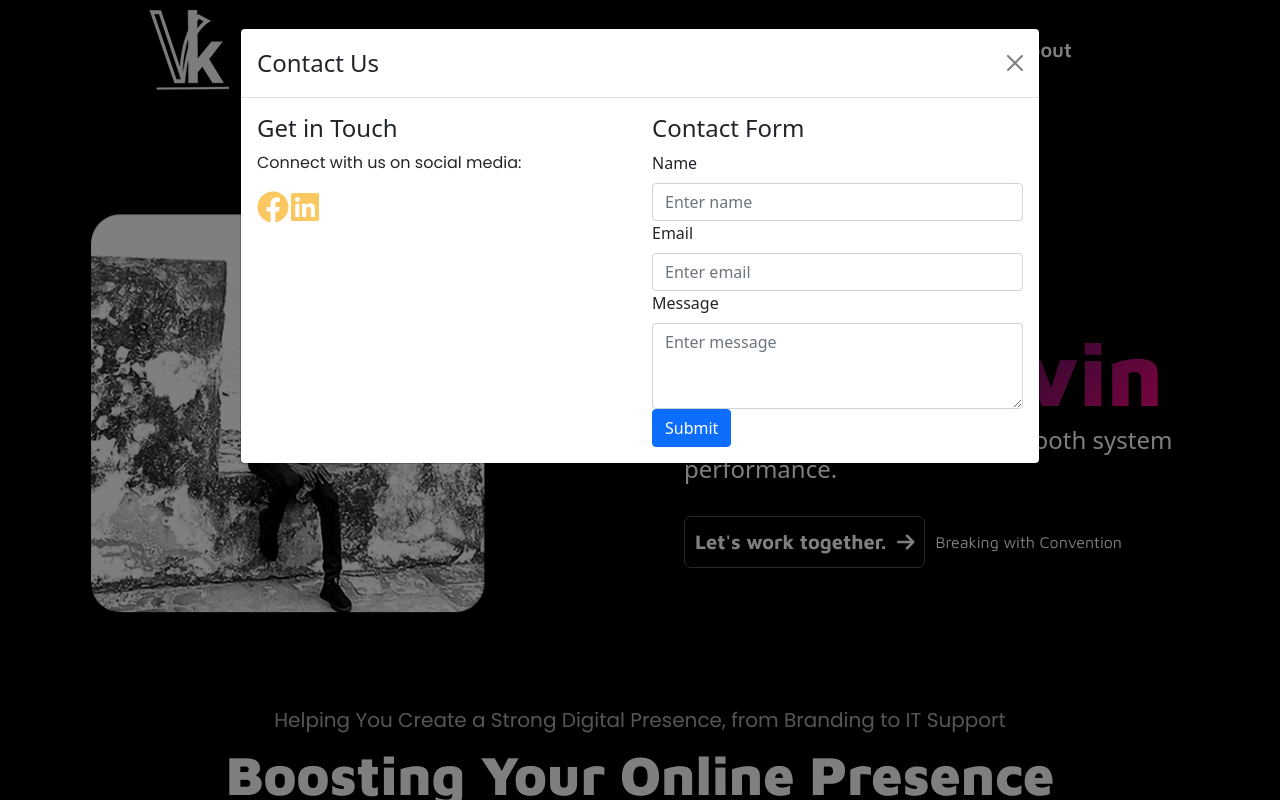
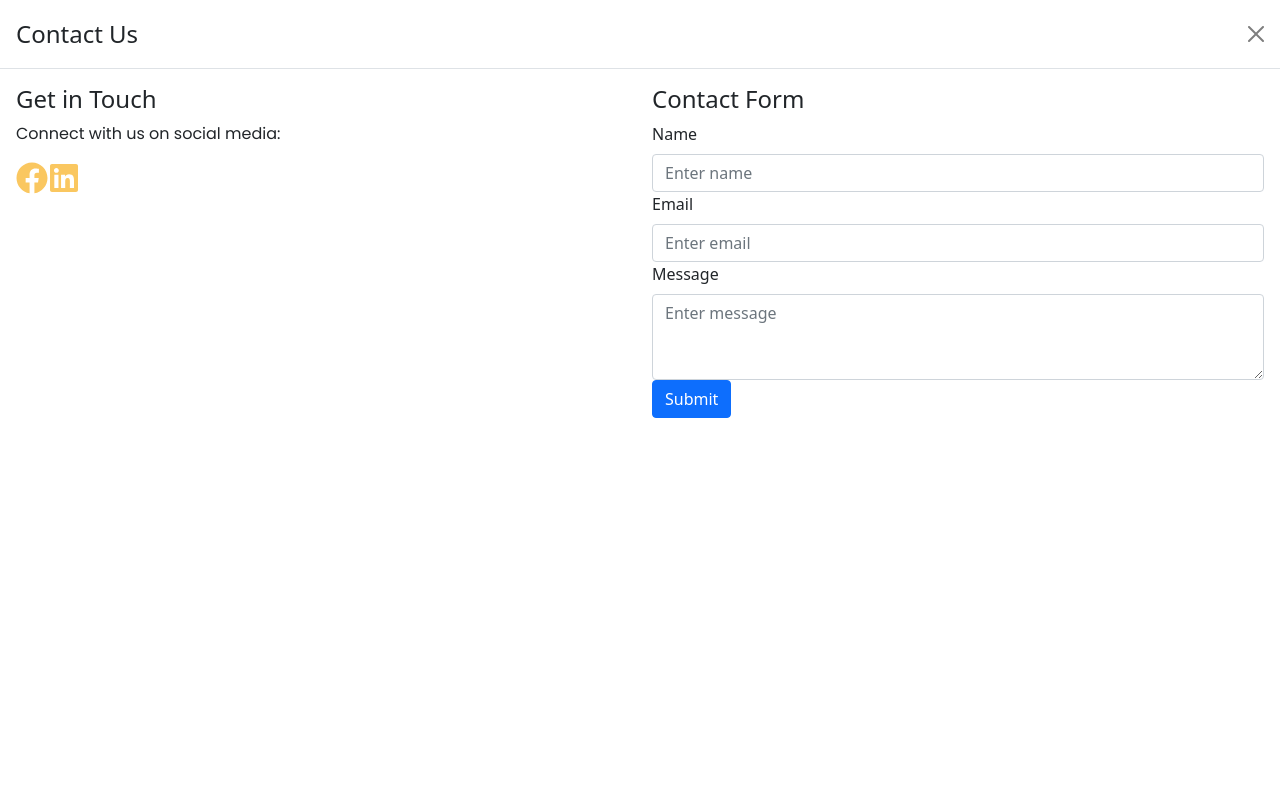
Before and after one commit to Vankelv/React-portfolio, a React (Create React App) app: page / in a window 1280 px wide. Both pictures are taken after a click on the button "Let's work together.". Shown: the top 800 px of the page. Built offline with nearby package versions, Linux system fonts and the light colour scheme.

Commit message:
Update HeroSection.jsx

```diff
--- a/src/Components/HeroSection.jsx
+++ b/src/Components/HeroSection.jsx
@@ -49,13 +49,13 @@ const HeroSection = () => {
           </Col>
         </Row>
       </section>
-      <Modal show={showModal} onHide={handleClose} size="lg">
+      <Modal show={showModal} onHide={handleClose}  size="lg" fullscreen>
         <Modal.Header closeButton>
           <Modal.Title>Contact Us</Modal.Title>
         </Modal.Header>
         <Modal.Body>
           <Row>
-            <Col xs={12} md={6}>
+            <Col xs={12} md={6} className="modal-social">
               <h4>Get in Touch</h4>
               <p>Connect with us on social media:</p>
               <div>
@@ -67,7 +67,7 @@ const HeroSection = () => {
                 </a>
               </div>
             </Col>
-            <Col xs={12} md={6}>
+            <Col xs={12} md={6} className="contact-form">
               <h4>Contact Form</h4>
               <Form onSubmit={handleSubmit}>
                 <Form.Group controlId="formBasicName">
```
